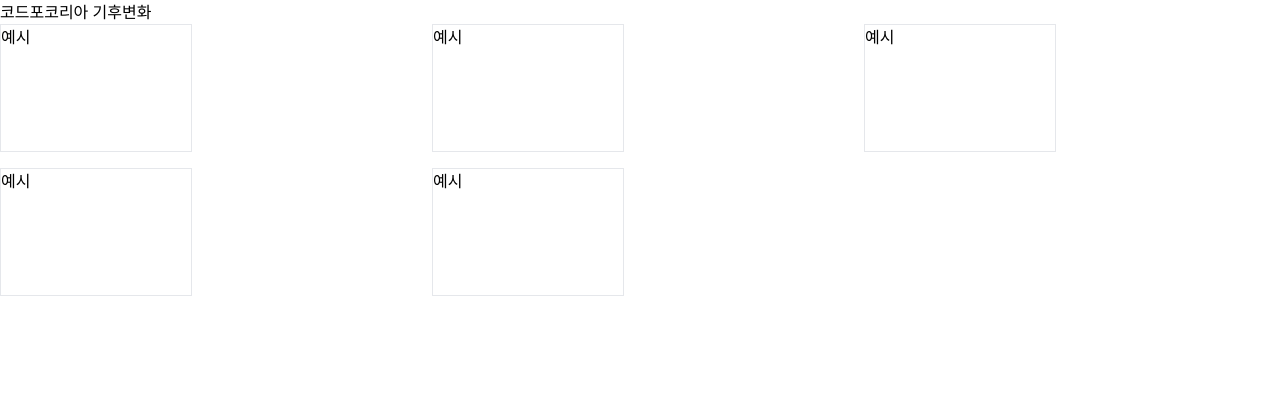
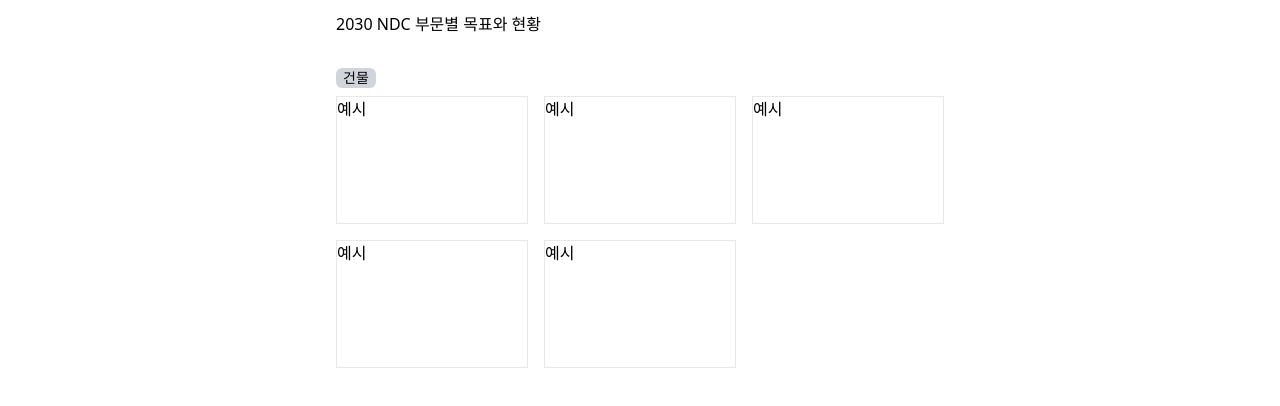
Before and after one commit to Code-for-Korea/climate, a React app in the folder frontend/: page / in a window 1280 px wide. Shown: the top 406 px of the page. Built offline with nearby package versions, Linux system fonts and the light colour scheme.

Commit message:
mark-up: detail area title mark-up

```diff
--- a/frontend/src/DetailAreaGrid/DetailAreaGrid.tsx
+++ b/frontend/src/DetailAreaGrid/DetailAreaGrid.tsx
@@ -3,16 +3,24 @@ import CarbonDetailData from "types/CarbonDetailData";
 import "../types/CarbonDetailData.ts"
 
 type Props = {
+    detailArea: string
     carbonDetailDatas: CarbonDetailData[]
 };
 
-function DetailAreaGrid({carbonDetailDatas}: Props) {
+function DetailAreaGrid({carbonDetailDatas, detailArea}: Props) {
 
-    return (<section className="grid grid-cols-3 gap-4">
+    return (
+        <div className="flex flex-col">
+            <div className="bg-gray-300 h-5 w-10 mb-2 text-center rounded-md">
+                <p className="text-sm">{detailArea}</p>
+            </div>
+         <section className="grid justify-items-center grid-cols-3 gap-4 ">
                 {carbonDetailDatas.map((carbonDetailData) =>
                     <DetailAreaBox carbonDetailData={carbonDetailData}></DetailAreaBox>
                 )}
-            </section>);
+            </section>
+        </div>
+   );
 }
 
 export default DetailAreaGrid;
--- a/frontend/src/init/App.tsx
+++ b/frontend/src/init/App.tsx
@@ -8,7 +8,7 @@ function App() {
 
 
      metaData = [{
-         "detailArea": "탄소"
+         "detailArea": "건물"
      }, {
         "detailArea": "탄소"
     }, {
@@ -22,9 +22,12 @@ function App() {
      ];
 
 
-    return <div>코드포코리아 기후변화
+    return <div className="flex flex-col">
+        <div className="m-auto">
+            <h1 className="mb-8 mt-3">2030 NDC 부문별 목표와 현황</h1>
+        <DetailAreaGrid detailArea="건물" carbonDetailDatas={metaData}/>
+        </div>
 
-         <DetailAreaGrid carbonDetailDatas={metaData}/>
     </div>;
 }
 
```
